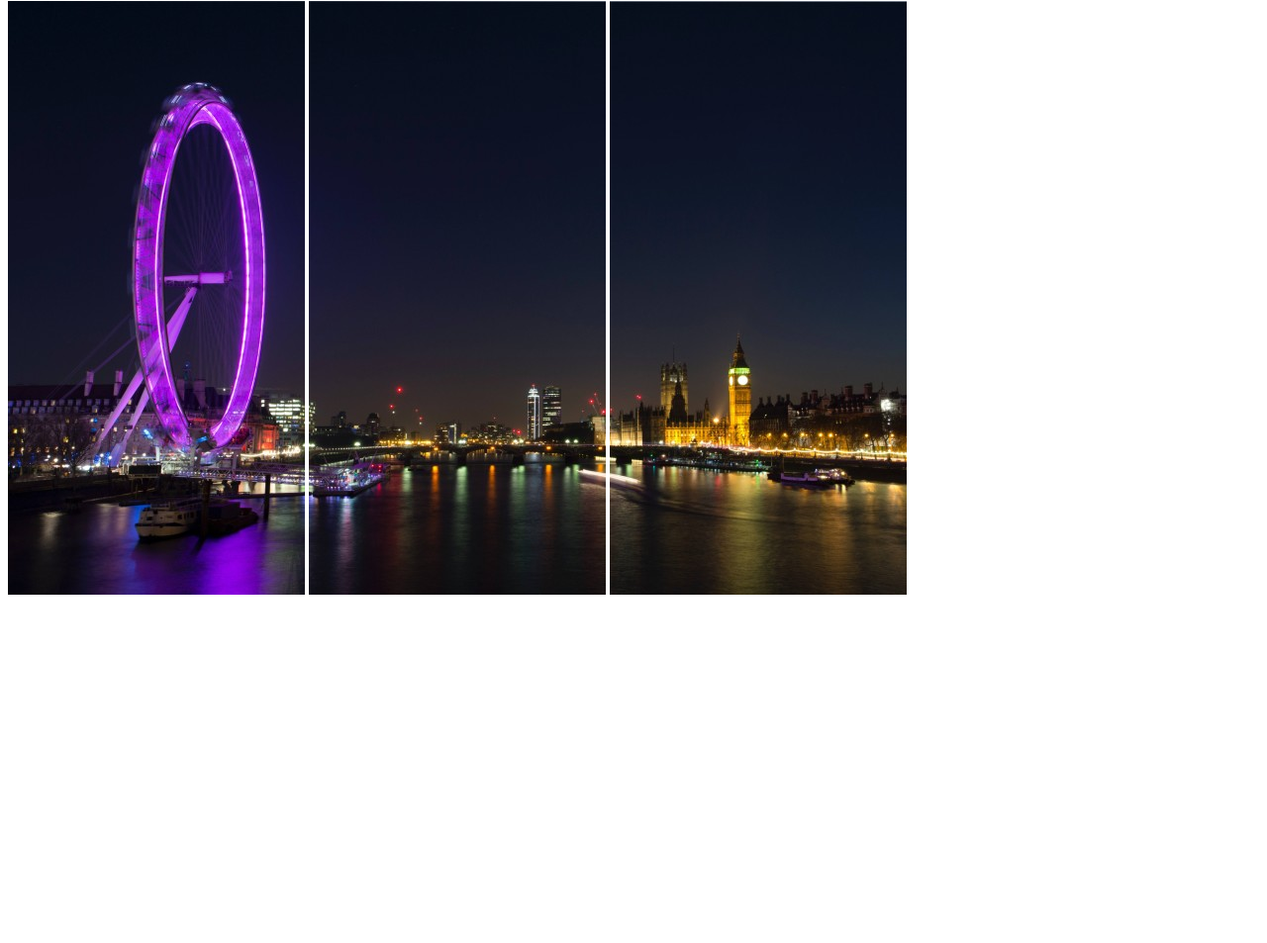
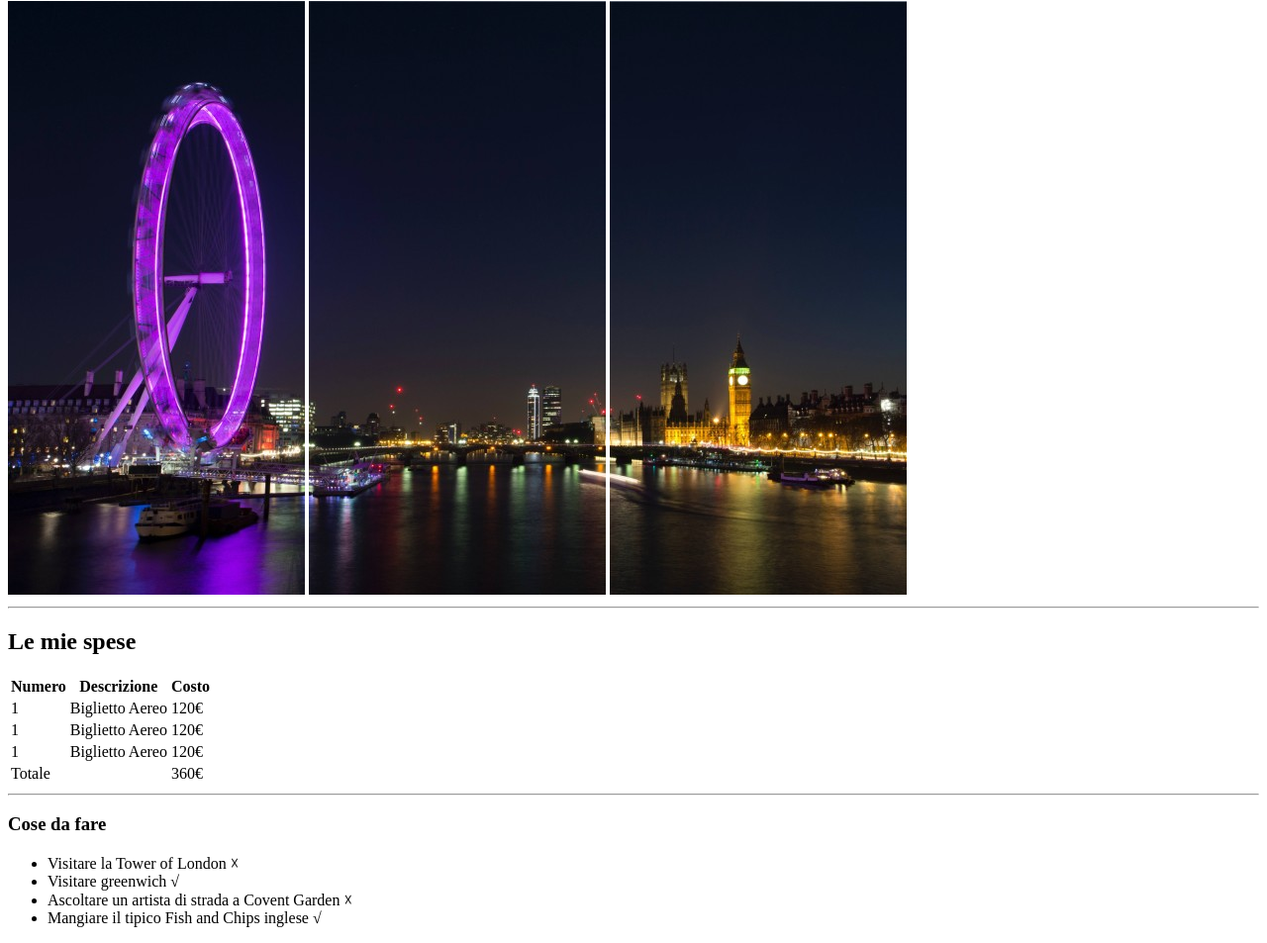
Before and after one commit to matteocicigoi/html-london-trip, a plain HTML site: page index.html in a window 1280 px wide. Shown: the part 79-1032 px from the top of the page at 99% size. Before the commit the page ends 800 px from the top, so only its background shows below. Drawn offline with Linux system fonts and the light colour scheme.

Commit message:
feat: nuovo  titolo, sezioni spese e cosa da fare

```diff
--- a/index.html
+++ b/index.html
@@ -1,10 +1,12 @@
 <!DOCTYPE html>
 <html lang="en">
+
 <head>
     <meta charset="UTF-8">
     <meta name="viewport" content="width=device-width, initial-scale=1.0">
-    <title>Document</title>
+    <title>Il mio Viaggio a Londra</title>
 </head>
+
 <body>
     <!-- Titolo + Immagini-->
     <header>
@@ -14,5 +16,58 @@
         <img src="img/pexels-bill-emrich-230794-2.jpg" alt="terza immagine">
     </header>
     <!-- Fine Titolo + Immagini-->
+    <main>
+        <hr>
+        <!-- Tabella con le spese-->
+        <section>
+            <h2>Le mie spese</h2>
+            <table>
+                <thead>
+                    <tr>
+                        <th>Numero</th>
+                        <th>Descrizione</th>
+                        <th>Costo</th>
+                    </tr>
+                </thead>
+                <tbody>
+                    <tr>
+                        <td>1</td>
+                        <td>Biglietto Aereo</td>
+                        <td>120€</td>
+                    </tr>
+                    <tr>
+                        <td>1</td>
+                        <td>Biglietto Aereo</td>
+                        <td>120€</td>
+                    </tr>
+                    <tr>
+                        <td>1</td>
+                        <td>Biglietto Aereo</td>
+                        <td>120€</td>
+                    </tr>
+                </tbody>
+                <tfoot>
+                    <tr>
+                        <td colspan="2">Totale</td>
+                        <td>360€</td>
+                    </tr>
+                </tfoot>
+            </table>
+        </section>
+        <!-- Fine Tabella con le spese-->
+        <hr>
+        <!-- Lista con cose da fare -->
+        <section>
+            <h3>Cose da fare</h3>
+            <ul>
+                <li>Visitare la Tower of London &#9747;</li>
+                <li>Visitare greenwich &#8730;</li>
+                <li>Ascoltare un artista di strada a Covent Garden  &#9747;</li>
+                <li>Mangiare il tipico Fish and Chips inglese &#8730;</li>
+            </ul>
+        </section>
+        <!-- Fine Lista con cose da fare -->
+    </main>
 </body>
+
 </html>
```
